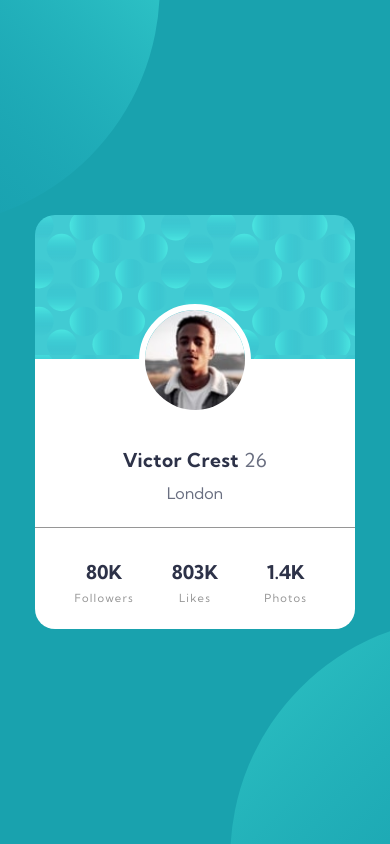
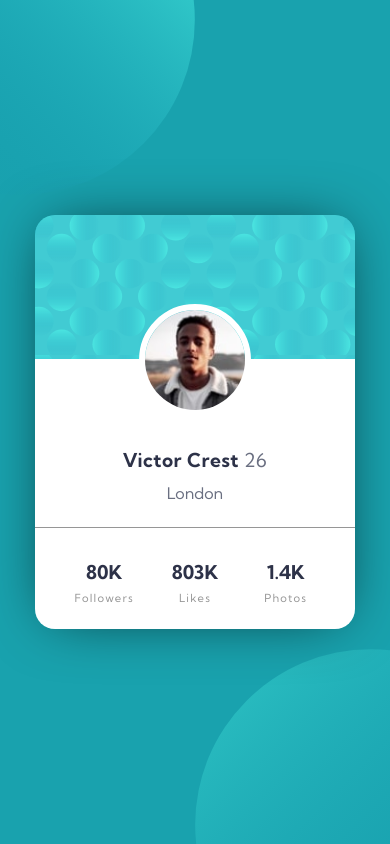
Before and after one commit to Nazaf64/profile-card-component, a plain HTML site: page index.html in a window 390 px wide. Drawn offline with Linux system fonts and the light colour scheme.

Commit message:
adjusted background bubble styling

```diff
--- a/style.css
+++ b/style.css
@@ -3,7 +3,6 @@
     --Very-dark-desaturated-blue: hsl(229, 23%, 23%);
     --Dark-grayish-blue: hsl(227, 10%, 46%);
     --Dark-gray: hsl(0, 0%, 59%);
-
     --border-radius: 20px;
 }
 
@@ -13,12 +12,14 @@
     margin: 0;
     padding: 0;
     font-family: 'Kumbh Sans', sans-serif;
-    box-sizing: border-box;
+    -webkit-box-sizing: border-box;
+            box-sizing: border-box;
 }
 
 body{
-    height: 100vh;
+    min-height: 100vh;
     width: auto;
+    display: -ms-grid;
     display: grid;
     place-items: center;
 
@@ -26,16 +27,22 @@ body{
 
     background-image:
     url('images/bg-pattern-bottom.svg'),
-    url('images/bg-pattern-top.svg')
-    ;
-    background-size: 30em, 30em;
+    url('images/bg-pattern-top.svg');
+
+    background-size: 80%, 80%;
     background-repeat: no-repeat;
-    background-position: right -10% bottom -70%, left -10% top -70%;
+    background-position: right -30vw bottom -50vw, left -30vw top -50vw;
 }
 
 #card-wrapper{
     max-width: 22em;
     height: auto;
+
+    border-radius: var(--border-radius);
+
+    box-shadow: 0px 0px 60px -16px rgba(0,0,0,0.76);
+    -webkit-box-shadow: 0px 0px 60px -16px rgba(0,0,0,0.76);
+    -moz-box-shadow: 0px 0px 60px -16px rgba(0,0,0,0.76);
 }
 
 #card-design{
@@ -56,7 +63,8 @@ body{
 }
 
 img{
-    justify-self: center;
+    -ms-grid-column-align: center;
+        justify-self: center;
     height: 7em;
     border-radius: 50%;
     border: white 0.4em solid;
@@ -91,10 +99,10 @@ p{
 
 ul{
     list-style: none;
+    display: -ms-grid;
     display: grid;
+    -ms-grid-columns: 1fr 1fr 1fr;
     grid-template-columns: 1fr 1fr 1fr;
-    /* margin-left: 1em;
-    margin-right: 1em; */
 }
 
 li{
@@ -114,13 +122,10 @@ li strong{
 }
 
 
-
-
-
-@media screen and (max-width: 875px) {
+@media screen and (max-aspect-ratio: 1 / 1) {
     body{
-        background-position: right -20em bottom -30vh, left -20em top -30vh;
-        /* background-position: right -20em bottom -20vh, left -20em top -20vh; */
+        background-size: 90vw, 90vw;
+        background-position: right -40vw bottom -40vw, left -40vw top -40vw;
 
     }
 }
```
